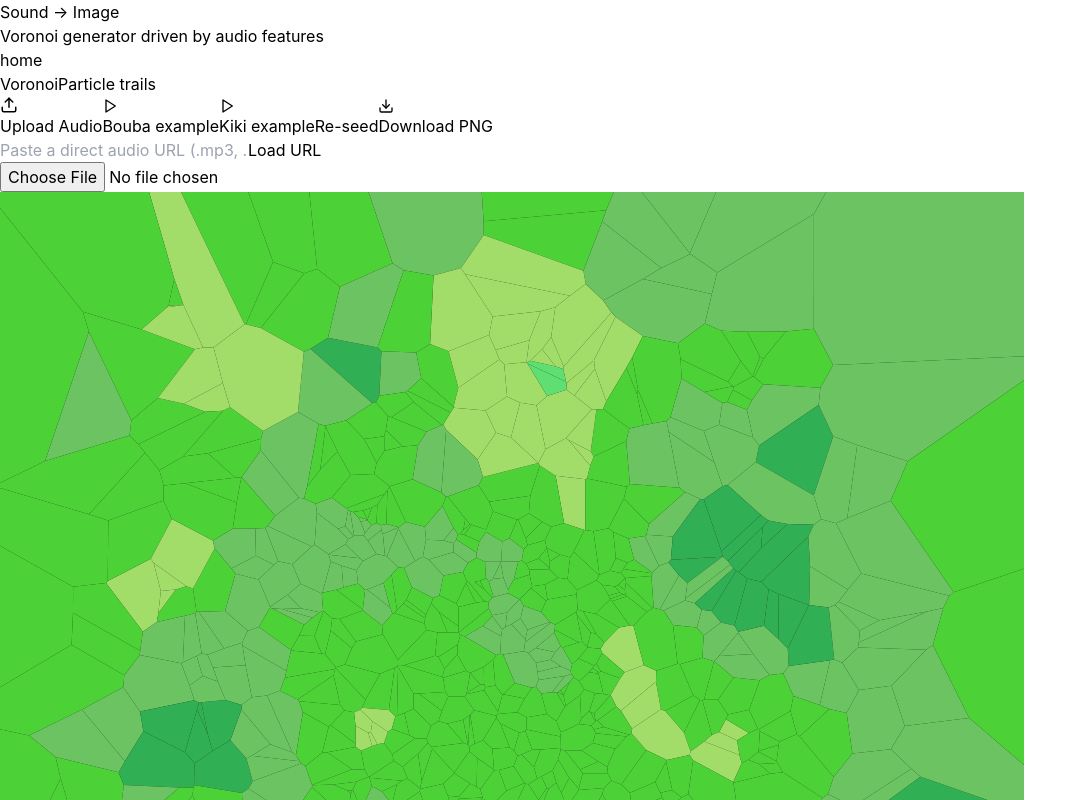
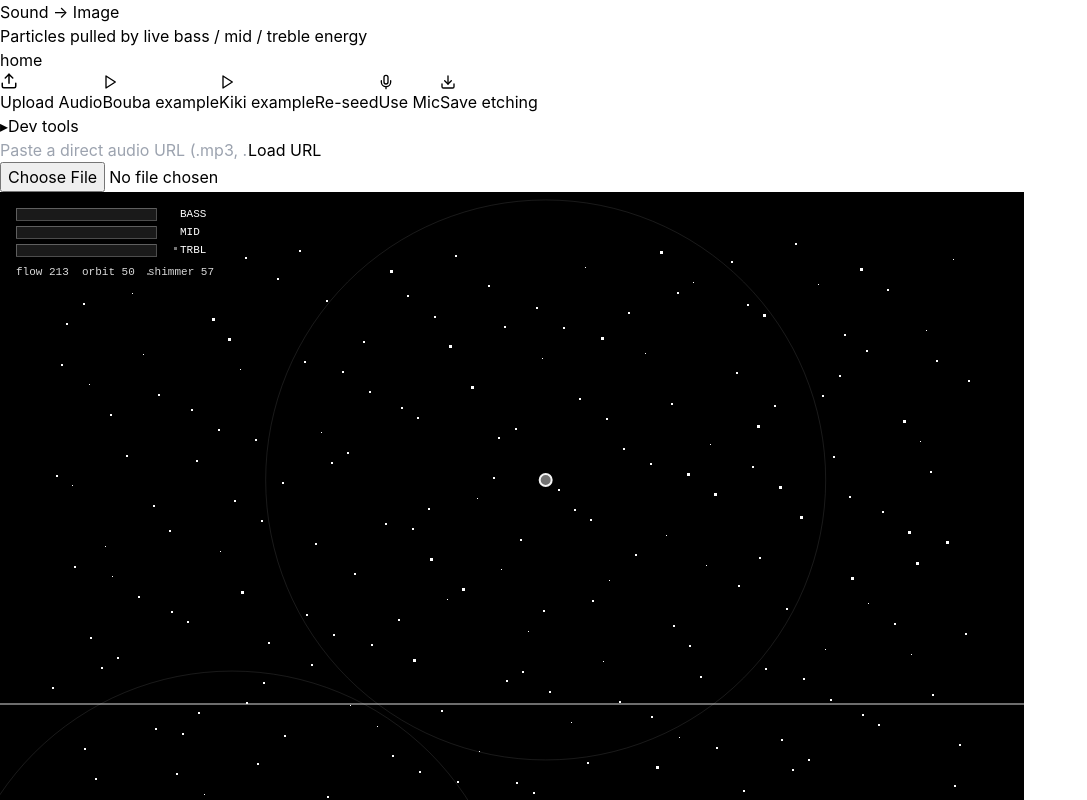
Before and after one commit to AntoniWachowicz/kiki, a React (Vite) app: page /reverse in a window 1280 px wide. Shown: the top 800 px of the page, without its empty margins (0-1087 px from the left). Built offline with nearby package versions, Linux system fonts and the light colour scheme.

Commit message:
mic and frame tweak

```diff
--- a/src/pages/ReversePage.jsx
+++ b/src/pages/ReversePage.jsx
@@ -1,9 +1,17 @@
 import React, { useState, useRef, useEffect } from 'react';
 import { Link } from 'react-router-dom';
-import { Upload, Download, AlertCircle, Play } from 'lucide-react';
+import { Upload, Download, AlertCircle, Play, Mic, MicOff } from 'lucide-react';
 import { analyzeAudioFile } from '../audioAnalysis';
-import { deriveStaticState, deriveFrameState, draw, hashString } from '../voronoiGenerator';
 import { createStippleSession } from '../stippleGenerator';
+
+function hashString(s) {
+  let h = 2166136261 >>> 0;
+  for (let i = 0; i < s.length; i++) {
+    h ^= s.charCodeAt(i);
+    h = Math.imul(h, 16777619);
+  }
+  return h >>> 0;
+}
 
 const CANVAS_SIZE = 1024;
 
@@ -24,7 +32,6 @@ const ReversePage = () => {
   const [error, setError] = useState(null);
   const [sourceLabel, setSourceLabel] = useState('manual');
   const [audioUrl, setAudioUrl] = useState(null);
-  const [generator, setGenerator] = useState('voronoi');
   const [urlInput, setUrlInput] = useState('');
   // DEBUG: temp overlay showing band levels / onsets / centroid crosses on
   // top of the particle field. Remove this state + the toggle button + the
@@ -51,7 +58,7 @@ const ReversePage = () => {
   const canvasRef = useRef(null);
   // Companion canvas. Accumulates line segments from each particle's
   // previous → current position every frame, never clearing between
-  // frames. Cleared only on reset (new file, generator switch, backward
+  // frames. Cleared only on reset (new file / backward
   // seek). The animation canvas shows live motion; this one shows the
   // composite "result image" the motion produces.
   const traceCanvasRef = useRef(null);
@@ -67,9 +74,22 @@ const ReversePage = () => {
   // its initial reset state, no frames stepped yet."
   const lastFrameIdxRef = useRef(-1);
 
+  const [showDevTools, setShowDevTools] = useState(false);
+
+  // Live mic state
+  const [micActive, setMicActive] = useState(false);
+  const micStreamRef = useRef(null);
+  const micContextRef = useRef(null);
+  const micAnalyserRef = useRef(null);
+  const micRafRef = useRef(null);
+  const prevSpectrumRef = useRef(null);
+
   useEffect(() => {
     return () => {
       if (audioUrlRef.current) URL.revokeObjectURL(audioUrlRef.current);
+      if (micRafRef.current) cancelAnimationFrame(micRafRef.current);
+      if (micStreamRef.current) micStreamRef.current.getTracks().forEach(t => t.stop());
+      if (micContextRef.current) micContextRef.current.close();
     };
   }, []);
 
@@ -83,31 +103,127 @@ const ReversePage = () => {
     tctx.fillRect(0, 0, CANVAS_SIZE, CANVAS_SIZE);
   };
 
-  // Voronoi: render on feature/seed change. Fast and stateless.
-  // Stipple: (re)build a session and show its final trace as the default image.
+  const stopMic = () => {
+    if (micRafRef.current) { cancelAnimationFrame(micRafRef.current); micRafRef.current = null; }
+    if (micStreamRef.current) { micStreamRef.current.getTracks().forEach(t => t.stop()); micStreamRef.current = null; }
+    if (micContextRef.current) { micContextRef.current.close(); micContextRef.current = null; }
+    micAnalyserRef.current = null;
+    prevSpectrumRef.current = null;
+    setMicActive(false);
+  };
+
+  const startMic = async () => {
+    setError(null);
+    try {
+      const stream = await navigator.mediaDevices.getUserMedia({ audio: true, video: false });
+      const audioCtx = new AudioContext();
+      const source = audioCtx.createMediaStreamSource(stream);
+      const analyser = audioCtx.createAnalyser();
+      analyser.fftSize = 2048;
+      analyser.smoothingTimeConstant = 0;
+      source.connect(analyser);
+      micStreamRef.current = stream;
+      micContextRef.current = audioCtx;
+      micAnalyserRef.current = analyser;
+      prevSpectrumRef.current = new Uint8Array(analyser.frequencyBinCount);
+      if (audioRef.current && !audioRef.current.paused) audioRef.current.pause();
+      setMicActive(true);
+    } catch (err) {
+      setError('Microphone access denied: ' + (err.message || String(err)));
+    }
+  };
+
+  // Live mic rAF loop — runs while micActive, reads from the live AnalyserNode
+  // and drives the stipple session in real time. Trace canvas accumulates
+  // indefinitely (cleared only on session reset via feature/seed change).
+  useEffect(() => {
+    if (!micActive) return;
+    const analyser = micAnalyserRef.current;
+    const canvas = canvasRef.current;
+    const traceCanvas = traceCanvasRef.current;
+    if (!analyser || !canvas) return;
+
+    const ctx = canvas.getContext('2d');
+    const traceCtx = traceCanvas ? traceCanvas.getContext('2d') : null;
+    const binCount = analyser.frequencyBinCount; // 1024
+    const spectrum = new Uint8Array(binCount);
+
+    const sampleRate = micContextRef.current.sampleRate;
+    const binHz = sampleRate / analyser.fftSize;
+    const bassEnd = Math.min(binCount - 1, Math.round(1500 / binHz));
+    const midEnd  = Math.min(binCount - 1, Math.round(6000 / binHz));
+    const pitchLo = Math.max(0, Math.round(80   / binHz));
+    const pitchHi = Math.min(binCount - 1, Math.round(1300 / binHz));
+
+    const levelBuf    = [0, 0, 0];
+    const fluxBuf     = [0, 0, 0];
+    const centroidBuf = [0.5, 0.5, 0.5];
+    const pitchBuf    = [0.5, 0];
+
+    const computeBand = (start, end, idx) => {
+      const prev = prevSpectrumRef.current;
+      let energy = 0, flux = 0, centNum = 0, centDen = 0;
+      const count = end - start;
+      if (count <= 0) return;
+      for (let i = start; i < end; i++) {
+        const v = spectrum[i] / 255;
+        const p = prev[i] / 255;
+        energy  += v * v;
+        flux    += Math.max(0, v - p);
+        centNum += v * (i - start);
+        centDen += v;
+      }
+      levelBuf[idx]    = Math.sqrt(energy / count);
+      fluxBuf[idx]     = flux / count;
+      centroidBuf[idx] = centDen > 0 ? centNum / centDen / count : 0.5;
+    };
+
+    const computePitch = () => {
+      let bestVal = -1, bestBin = pitchLo;
+      for (let bin = pitchLo; bin <= pitchHi; bin++) {
+        const v = (spectrum[bin] / 255) *
+                  (spectrum[Math.min(bin * 2, binCount - 1)] / 255) *
+                  (spectrum[Math.min(bin * 3, binCount - 1)] / 255);
+        if (v > bestVal) { bestVal = v; bestBin = bin; }
+      }
+      const hz = bestBin * binHz;
+      pitchBuf[0] = Math.max(0, Math.min(1, Math.log(hz / 80) / Math.log(1300 / 80)));
+      let mean = 0;
+      for (let i = pitchLo; i <= pitchHi; i++) mean += spectrum[i] / 255;
+      mean /= Math.max(1, pitchHi - pitchLo + 1);
+      pitchBuf[1] = mean > 0.05 ? Math.min(1, bestVal / (mean * mean * mean + 0.001) * 0.1) : 0;
+    };
+
+    const loop = () => {
+      const session = stippleSessionRef.current;
+      if (session) {
+        analyser.getByteFrequencyData(spectrum);
+        computeBand(0, bassEnd, 0);
+        computeBand(bassEnd, midEnd, 1);
+        computeBand(midEnd, binCount, 2);
+        computePitch();
+        prevSpectrumRef.current.set(spectrum);
+        session.update(levelBuf, fluxBuf, centroidBuf, pitchBuf);
+        if (traceCtx && session.drawTraces) session.drawTraces(traceCtx);
+        session.draw(ctx);
+      }
+      micRafRef.current = requestAnimationFrame(loop);
+    };
+
+    micRafRef.current = requestAnimationFrame(loop);
+    return () => { if (micRafRef.current) { cancelAnimationFrame(micRafRef.current); micRafRef.current = null; } };
+  }, [micActive]);
+
+  // (Re)build a stipple session on feature/seed change and show the initial state.
   // Playback then drives sim progress from audio.currentTime (see effect below).
   useEffect(() => {
     const canvas = canvasRef.current;
     if (!canvas) return;
     const ctx = canvas.getContext('2d');
 
-    if (generator === 'voronoi') {
-      stippleSessionRef.current = null;
-      clearTraceCanvas();
-      try {
-        const staticState = deriveStaticState(features, seed, CANVAS_SIZE, CANVAS_SIZE);
-        const frameState = deriveFrameState(staticState, 0);
-        draw(ctx, frameState);
-      } catch (err) {
-        console.error('Render failed:', err);
-      }
-      return;
-    }
-
     try {
       const session = createStippleSession(features, seed, CANVAS_SIZE, CANVAS_SIZE);
       stippleSessionRef.current = session;
-      // DEBUG: re-apply the toggle on a freshly-created session.
       if (session.setDebug) session.setDebug(showDebug);
       if (session.setStationaryWells) session.setStationaryWells(stationaryWells);
       if (session.setBandEnabled) {
@@ -118,52 +234,47 @@ const ReversePage = () => {
           session.setTraceMode(m, traceModes[m]);
         }
       }
-      // Fresh session is at its reset state — no frames applied yet.
       lastFrameIdxRef.current = -1;
       clearTraceCanvas();
       session.draw(ctx);
     } catch (err) {
       console.error('Stipple session failed:', err);
     }
-  }, [features, seed, generator]);
+  }, [features, seed]);
 
   // DEBUG: when the toggle changes, reflect it on the current session and
   // force a redraw so it's visible even while audio is paused.
   useEffect(() => {
-    if (generator !== 'stipple') return;
     const session = stippleSessionRef.current;
     const canvas = canvasRef.current;
     if (!session || !canvas || !session.setDebug) return;
     session.setDebug(showDebug);
     session.draw(canvas.getContext('2d'));
-  }, [showDebug, generator]);
+  }, [showDebug]);
 
   // When the stationary-wells toggle flips, push it to the session.
   // No reset/redraw — the change takes effect from the next sim frame.
   useEffect(() => {
-    if (generator !== 'stipple') return;
     const session = stippleSessionRef.current;
     if (!session || !session.setStationaryWells) return;
     session.setStationaryWells(stationaryWells);
-  }, [stationaryWells, generator]);
+  }, [stationaryWells]);
 
   // Push per-band enable flags to the session whenever they toggle.
   useEffect(() => {
-    if (generator !== 'stipple') return;
     const session = stippleSessionRef.current;
     if (!session || !session.setBandEnabled) return;
     for (let b = 0; b < 3; b++) session.setBandEnabled(b, bandsEnabled[b]);
-  }, [bandsEnabled, generator]);
+  }, [bandsEnabled]);
 
   // Push trace-mode flags whenever they toggle.
   useEffect(() => {
-    if (generator !== 'stipple') return;
     const session = stippleSessionRef.current;
     if (!session || !session.setTraceMode) return;
     for (const m of ['particles', 'wells', 'events']) {
       session.setTraceMode(m, traceModes[m]);
     }
-  }, [traceModes, generator]);
+  }, [traceModes]);
 
   // Drive the stipple simulation from a pre-computed bands timeline so playback
   // is fully deterministic w.r.t. audio.currentTime. Seeking backward resets
@@ -171,7 +282,6 @@ const ReversePage = () => {
   // through the bands it skipped over. End-of-track replay works for free —
   // a fresh play starts at currentTime ≈ 0, which triggers a reset.
   useEffect(() => {
-    if (generator !== 'stipple') return;
     const audio = audioRef.current;
     const canvas = canvasRef.current;
     if (!audio || !canvas) return;
@@ -290,7 +400,7 @@ const ReversePage = () => {
     audio.addEventListener('seeked', onSeeked);
 
     // Initial sync for the case where this effect mounts after the user is
-    // already partway through (e.g. switching generators mid-playback).
+    // already partway through (e.g. audio loaded before effect mounts).
     syncTo(targetFrame());
     if (!audio.paused && !audio.ended) {
       rafRef.current = requestAnimationFrame(loop);
@@ -306,7 +416,7 @@ const ReversePage = () => {
       audio.removeEventListener('ended', onStop);
       audio.removeEventListener('seeked', onSeeked);
     };
-  }, [generator, audioUrl]);
+  }, [audioUrl]);
 
   const setAudioBlob = (blob) => {
     if (audioUrlRef.current) URL.revokeObjectURL(audioUrlRef.current);
@@ -431,7 +541,7 @@ const ReversePage = () => {
   };
 
   const downloadPng = () => {
-    const canvas = canvasRef.current;
+    const canvas = traceCanvasRef.current;
     if (!canvas) return;
     canvas.toBlob((blob) => {
       if (!blob) return;
@@ -454,11 +564,7 @@ const ReversePage = () => {
         <div className="flex justify-between items-start mb-8">
           <div>
             <h1 className="text-4xl lg:text-5xl font-bold text-white mb-2">Sound → Image</h1>
-            <p className="text-white/50">
-              {generator === 'voronoi'
-                ? 'Voronoi generator driven by audio features'
-                : 'Particles pulled by live bass / mid / treble energy'}
-            </p>
+            <p className="text-white/50">Particles pulled by live bass / mid / treble energy</p>
           </div>
           <Link
             to="/"
@@ -477,30 +583,8 @@ const ReversePage = () => {
 
         <div className="flex flex-col gap-8">
           <div className="flex flex-col">
-            <div className="flex mb-4 border border-white/20 w-fit">
-              <button
-                onClick={() => setGenerator('voronoi')}
-                className={`px-4 py-2 text-sm font-semibold transition-colors ${
-                  generator === 'voronoi'
-                    ? 'bg-white text-black'
-                    : 'text-white/60 hover:text-white'
-                }`}
-              >
-                Voronoi
-              </button>
-              <button
-                onClick={() => setGenerator('stipple')}
-                className={`px-4 py-2 text-sm font-semibold transition-colors ${
-                  generator === 'stipple'
-                    ? 'bg-white text-black'
-                    : 'text-white/60 hover:text-white'
-                }`}
-              >
-                Particle trails
-              </button>
-            </div>
-
-            <div className="flex flex-wrap gap-3 mb-6">
+            {/* User controls */}
+            <div className="flex flex-wrap gap-3 mb-4">
               <button
                 onClick={() => fileInputRef.current?.click()}
                 disabled={isBusy}
@@ -536,64 +620,86 @@ const ReversePage = () => {
               >
                 Re-seed
               </button>
-              {/* DEBUG: temporary toggle for the audio-state overlay. */}
-              {generator === 'stipple' && (
               <button
-                  onClick={() => setShowDebug((v) => !v)}
-                  className={`px-6 py-3 border font-semibold flex items-center gap-2 transition-colors ${
-                    showDebug
-                      ? 'border-yellow-400/60 text-yellow-300 hover:bg-yellow-400/10'
+                onClick={micActive ? stopMic : startMic}
+                disabled={isBusy}
+                className={`px-6 py-3 border font-semibold flex items-center gap-2 transition-colors disabled:opacity-50 ${
+                  micActive
+                    ? 'border-red-400/60 text-red-300 hover:bg-red-400/10'
                     : 'border-white/30 text-white/70 hover:bg-white/10 hover:text-white'
                 }`}
               >
-                  Debug: {showDebug ? 'on' : 'off'}
+                {micActive ? <MicOff size={16} /> : <Mic size={16} />}
+                {micActive ? 'Stop Mic' : 'Use Mic'}
               </button>
-              )}
-              {generator === 'stipple' && (
+              <button
+                onClick={downloadPng}
+                className="px-6 py-3 border border-white/30 text-white/70 font-semibold hover:bg-white/10 hover:text-white transition-colors flex items-center gap-2"
+              >
+                <Download size={16} />
+                Save etching
+              </button>
+            </div>
+
+            {/* Dev tools — collapsible */}
+            <div className="mb-6">
+              <button
+                onClick={() => setShowDevTools((v) => !v)}
+                className="text-xs uppercase tracking-wider text-white/30 hover:text-white/60 transition-colors flex items-center gap-2 mb-3"
+              >
+                <span>{showDevTools ? '▾' : '▸'}</span>
+                Dev tools
+              </button>
+              {showDevTools && (
+                <div className="flex flex-wrap gap-3 pl-4 border-l border-white/10">
+                  <button
+                    onClick={() => setShowDebug((v) => !v)}
+                    className={`px-4 py-2 text-sm border font-semibold flex items-center gap-2 transition-colors ${
+                      showDebug
+                        ? 'border-yellow-400/60 text-yellow-300 hover:bg-yellow-400/10'
+                        : 'border-white/20 text-white/40 hover:bg-white/5 hover:text-white/70'
+                    }`}
+                  >
+                    Debug overlay: {showDebug ? 'on' : 'off'}
+                  </button>
                   <button
                     onClick={() => setStationaryWells((v) => !v)}
-                  className={`px-6 py-3 border font-semibold flex items-center gap-2 transition-colors ${
+                    className={`px-4 py-2 text-sm border font-semibold flex items-center gap-2 transition-colors ${
                       stationaryWells
                         ? 'border-cyan-400/60 text-cyan-300 hover:bg-cyan-400/10'
-                      : 'border-white/30 text-white/70 hover:bg-white/10 hover:text-white'
+                        : 'border-white/20 text-white/40 hover:bg-white/5 hover:text-white/70'
                     }`}
                   >
                     Wells: {stationaryWells ? 'static' : 'moving'}
                   </button>
-              )}
-              {generator === 'stipple' && ['Bass', 'Mid', 'Treble'].map((label, b) => (
+                  {['Bass', 'Mid', 'Treble'].map((label, b) => (
                     <button
                       key={label}
                       onClick={() => toggleBand(b)}
-                  className={`px-6 py-3 border font-semibold flex items-center gap-2 transition-colors ${
+                      className={`px-4 py-2 text-sm border font-semibold flex items-center gap-2 transition-colors ${
                         bandsEnabled[b]
-                      ? 'border-white/60 text-white hover:bg-white/10'
-                      : 'border-white/20 text-white/30 hover:bg-white/5'
+                          ? 'border-white/40 text-white/70 hover:bg-white/10'
+                          : 'border-white/10 text-white/20 hover:bg-white/5'
                       }`}
                     >
                       {label}: {bandsEnabled[b] ? 'on' : 'off'}
                     </button>
                   ))}
-              {generator === 'stipple' && ['particles', 'wells', 'events'].map((mode) => (
+                  {['particles', 'wells', 'events'].map((mode) => (
                     <button
                       key={mode}
                       onClick={() => toggleTraceMode(mode)}
-                  className={`px-6 py-3 border font-semibold flex items-center gap-2 transition-colors ${
+                      className={`px-4 py-2 text-sm border font-semibold flex items-center gap-2 transition-colors ${
                         traceModes[mode]
                           ? 'border-fuchsia-400/60 text-fuchsia-300 hover:bg-fuchsia-400/10'
-                      : 'border-white/20 text-white/30 hover:bg-white/5'
+                          : 'border-white/10 text-white/20 hover:bg-white/5'
                       }`}
                     >
                       Trace {mode}: {traceModes[mode] ? 'on' : 'off'}
                     </button>
                   ))}
-              <button
-                onClick={downloadPng}
-                className="px-6 py-3 border border-white/30 text-white/70 font-semibold hover:bg-white/10 hover:text-white transition-colors flex items-center gap-2"
-              >
-                <Download size={16} />
-                Download PNG
-              </button>
+                </div>
+              )}
             </div>
 
             <div className="flex gap-3 mb-6">
@@ -660,7 +766,7 @@ const ReversePage = () => {
               </p>
             )}
 
-            {generator === 'stipple' && audioUrl && (
+            {audioUrl && (
               <p className="mt-2 text-white/40 text-xs">
                 Press play — particles are pulled by live bass / mid / treble energy.
               </p>
--- a/src/stippleGenerator.js
+++ b/src/stippleGenerator.js
@@ -93,7 +93,7 @@ const REPEL_SOFTENING_SQ = REPEL_SOFTENING * REPEL_SOFTENING;
 // Per-particle organic noise. No audio coupling — pure baseline life
 // for the field. Treble's character coupling now lives in the field-
 // tension block below.
-const NOISE_AMP_BASE = 0.04;
+const NOISE_AMP_BASE = 0.008;
 const NOISE_FREQ_MIN = 0.0020;
 const NOISE_FREQ_MAX = 0.0070;
 
@@ -149,7 +149,7 @@ const SAT_STEP_BASE = 0.06;          // step as fraction of minDim
 const SAT_STEP_PER_ANGULARITY = 0.45;
 
 // ── Bouba rotation / Kiki jerk ──────────────────────────────────────────────
-const BOUBA_ROT_GAIN = 0.18;
+const BOUBA_ROT_GAIN = 0.03;
 const KIKI_JERK_MAG = 2.5;           // was 4 — kiki was too punchy
 
 // ── Curl flow field ─────────────────────────────────────────────────────────
@@ -167,8 +167,8 @@ const KIKI_JERK_MAG = 2.5;           // was 4 — kiki was too punchy
 //   scaled by mean band level, so loud passages strengthen the currents.
 const FLOW_K = 0.008;
 const FLOW_T = 0.0015;
-const FLOW_AMP_BASE = 0.30;
-const FLOW_AMP_AUDIO = 0.45;
+const FLOW_AMP_BASE = 0.02;
+const FLOW_AMP_AUDIO = 0.80;
 
 // Per-particle slow gating. Each particle has its own pulse cycle
 // (period 21–70 s) and phase, so at any moment only a *subset* of the
@@ -186,7 +186,7 @@ const FLOW_PULSE_FREQ_MAX = 0.0050;  // ~21 s period
 // particles follow gentle arcs from the structured forces (flow, wells,
 // rotation) instead of stop-start reactions to every transient impulse.
 // This is the biggest knob for "etched motion is calligraphic vs. jittery."
-const DAMPING = 0.86;
+const DAMPING = 0.82;
 const EDGE_MARGIN = 14;
 const EDGE_FORCE = 0.35;
 const EDGE_BOUNCE = 0.4;
@@ -424,6 +424,16 @@ export function createStippleSession(features, seed, width, height) {
       };
     }
   }
+
+  // Extend physics bounds 4 % beyond each canvas edge so the edge-spring
+  // accumulation line and the dark halo it creates are off-screen.
+  // Particles can wander into the overshoot zone; the canvas clips them when
+  // drawing so nothing appears outside the visible area.
+  const overshoot = Math.round(Math.min(width, height) * 0.04);
+  const physX0 = -overshoot;
+  const physX1 =  width  + overshoot;
+  const physY0 = -overshoot;
+  const physY1 =  height + overshoot;
 
   reset();
 
@@ -766,20 +776,22 @@ export function createStippleSession(features, seed, width, height) {
       fy += Math.cos(tB + p.phaseB) * noiseAmp;
 
       // ── 8. Soft edge spring + hard bounce backup ───────────────────────
-      if (p.x < EDGE_MARGIN) fx += (EDGE_MARGIN - p.x) * EDGE_FORCE;
-      else if (p.x > width - EDGE_MARGIN) fx -= (p.x - (width - EDGE_MARGIN)) * EDGE_FORCE;
-      if (p.y < EDGE_MARGIN) fy += (EDGE_MARGIN - p.y) * EDGE_FORCE;
-      else if (p.y > height - EDGE_MARGIN) fy -= (p.y - (height - EDGE_MARGIN)) * EDGE_FORCE;
+      // Both operate on the extended physics bounds (physX0/1, physY0/1)
+      // so the spring accumulation line sits ~4 % off-canvas.
+      if (p.x < physX0 + EDGE_MARGIN) fx += (physX0 + EDGE_MARGIN - p.x) * EDGE_FORCE;
+      else if (p.x > physX1 - EDGE_MARGIN) fx -= (p.x - (physX1 - EDGE_MARGIN)) * EDGE_FORCE;
+      if (p.y < physY0 + EDGE_MARGIN) fy += (physY0 + EDGE_MARGIN - p.y) * EDGE_FORCE;
+      else if (p.y > physY1 - EDGE_MARGIN) fy -= (p.y - (physY1 - EDGE_MARGIN)) * EDGE_FORCE;
 
       p.vx = (p.vx + fx) * effectiveDamping;
       p.vy = (p.vy + fy) * effectiveDamping;
       p.x += p.vx;
       p.y += p.vy;
 
-      if (p.x < 0) { p.x = 0; p.vx = Math.abs(p.vx) * EDGE_BOUNCE; }
-      else if (p.x > width - 1) { p.x = width - 1; p.vx = -Math.abs(p.vx) * EDGE_BOUNCE; }
-      if (p.y < 0) { p.y = 0; p.vy = Math.abs(p.vy) * EDGE_BOUNCE; }
-      else if (p.y > height - 1) { p.y = height - 1; p.vy = -Math.abs(p.vy) * EDGE_BOUNCE; }
+      if (p.x < physX0) { p.x = physX0; p.vx =  Math.abs(p.vx) * EDGE_BOUNCE; }
+      else if (p.x > physX1) { p.x = physX1; p.vx = -Math.abs(p.vx) * EDGE_BOUNCE; }
+      if (p.y < physY0) { p.y = physY0; p.vy =  Math.abs(p.vy) * EDGE_BOUNCE; }
+      else if (p.y > physY1) { p.y = physY1; p.vy = -Math.abs(p.vy) * EDGE_BOUNCE; }
     }
   }
 
```
Lines whose indentation alone changed are shown as unchanged.
